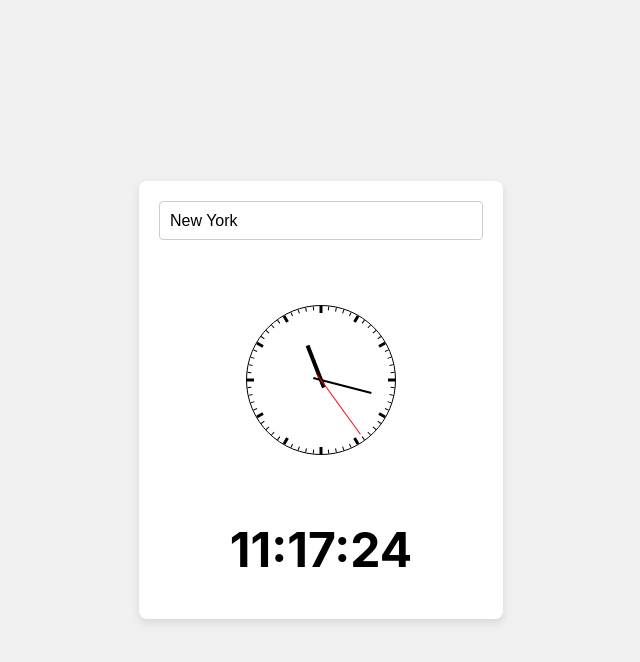
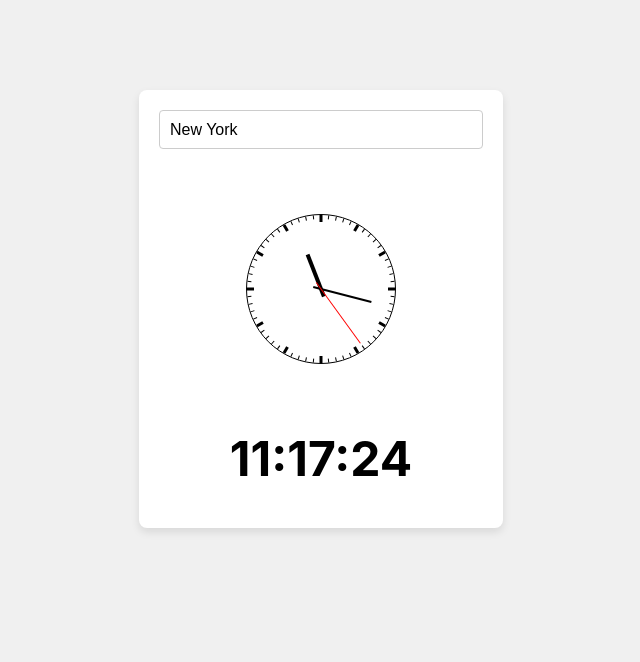
Before and after one commit to luke-weller/localized-time-dropdown, a React (Create React App) app: page / in a window 1280 px wide. Shown: the top 662 px of the page, without its empty margins (331-971 px from the left). Built offline with nearby package versions, Linux system fonts and the light colour scheme.

Commit message:
improve css

```diff
--- a/src/App.css
+++ b/src/App.css
@@ -7,4 +7,6 @@
   width: 90%;
   max-width: 400px;
   min-width: 300px;
+  display: flex;
+  flex-direction: column;
 }
--- a/src/components/AnalogClockDisplay/AnalogClockDisplay.css
+++ b/src/components/AnalogClockDisplay/AnalogClockDisplay.css
@@ -2,10 +2,11 @@
   display: flex;
   justify-content: center;
   align-items: center;
-  height: 30vh; /* Adjust as needed */
+  height: 30vh;
+  min-height: 140px;
 }
 
 .clock {
-  width: 300px; /* Adjust size as needed */
-  height: 300px; /* Adjust size as needed */
+  width: 300px;
+  height: 300px;
 }
--- a/src/index.css
+++ b/src/index.css
@@ -1,5 +1,5 @@
 body {
-  margin: 0;
+  margin: 80px 0 0;
   font-family: -apple-system, BlinkMacSystemFont, "Segoe UI", "Roboto", "Oxygen",
     "Ubuntu", "Cantarell", "Fira Sans", "Droid Sans", "Helvetica Neue",
     sans-serif;
@@ -8,12 +8,7 @@
   padding: 0;
   display: flex;
   justify-content: center;
-  align-items: center;
+  align-items: flex-start;
   height: 100vh;
   background-color: #f0f0f0;
 }
-
-code {
-  font-family: source-code-pro, Menlo, Monaco, Consolas, "Courier New",
-    monospace;
-}
```
